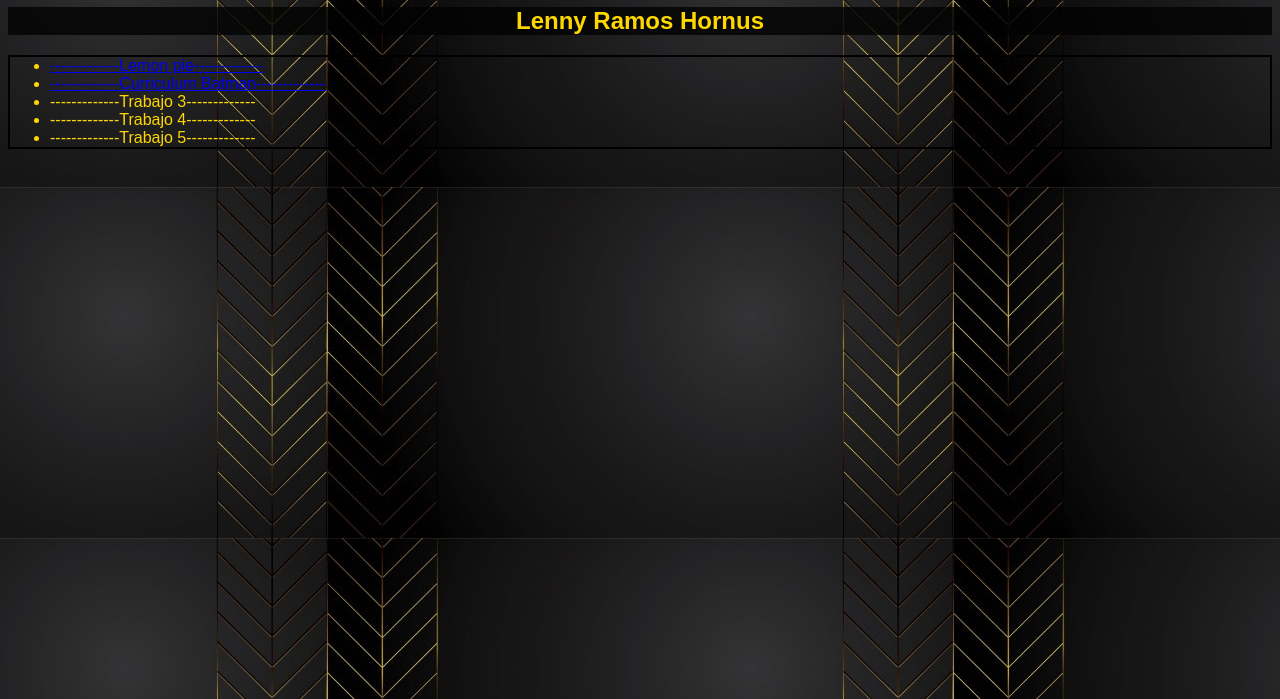
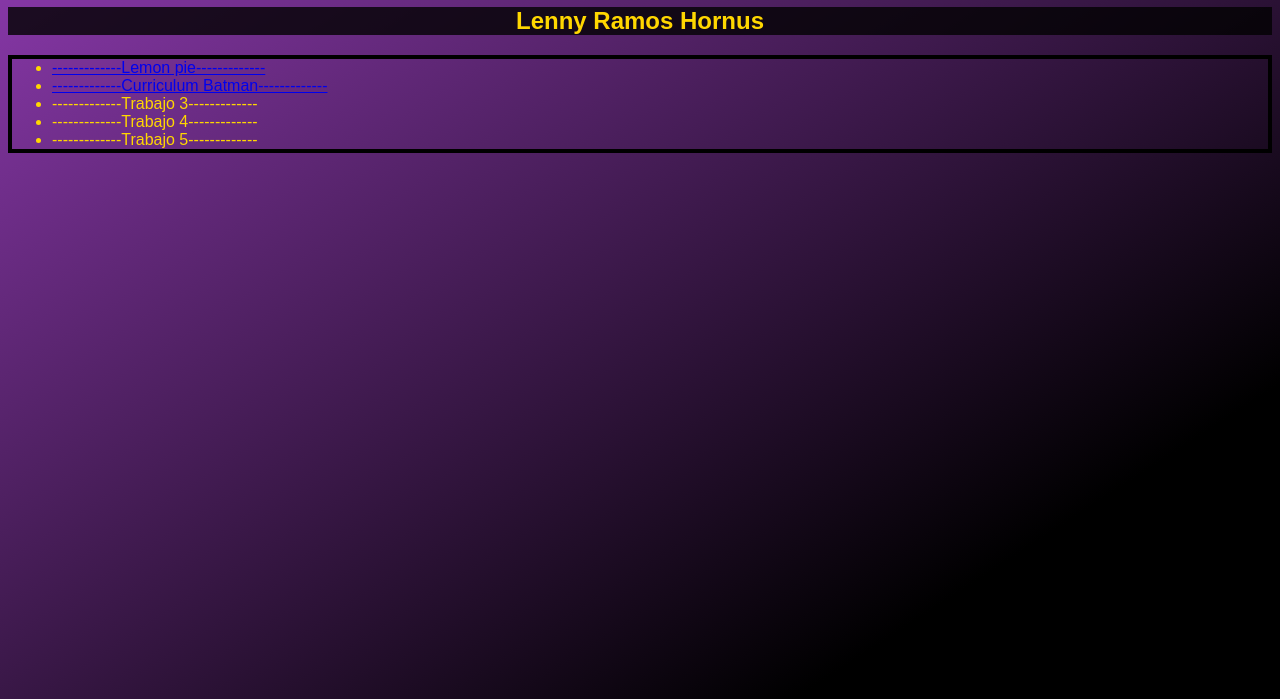
Before and after one commit to LennyHornus/Facultad, a plain HTML site: page index.html in a window 1280 px wide. Shown: the part 117-816 px from the top of the page. Drawn offline with Linux system fonts and the light colour scheme.

Commit message:
cambie repositorio front end1

```diff
--- a/Programacion imperativa/Node/clase7.js
+++ b/Programacion imperativa/Node/clase7.js
@@ -43,7 +43,7 @@ console.log( suficienteLuz === false || movimientoRapido === true);
 //parciales, o si obtiene un 4 en el examen final.
 
 const aprueba = function (eval1, eval2, final) {
-    if ((eval1+eval2)/2 >= 7 || final >= 4){
+    if ((eval1 >7 && eval2 >= 7) || final >= 4){
         return 'Aprobaste pa'
     }else {
         return 'Ni redondeando para arriba pasas'
--- a/frontend1/Actividades/clase7/style.css
+++ b/frontend1/Actividades/clase7/style.css
@@ -1,4 +1,11 @@
 /* Header */
+body{
+    background-color: #000000;
+    background-image: linear-gradient(315deg, #000000 0%, #414141 74%);
+    background-position: center;
+}
+
+
 .div{
     display:flex;
     justify-content: center;
--- a/frontend1/CSS/style.css
+++ b/frontend1/CSS/style.css
@@ -11,8 +11,8 @@ div {
 }
 /* Main content */
 body {
-    background-color: black;
-    background-image: url('../img/posibleFondo3.png');
+    background-color: #923cb5;
+background-image: linear-gradient(147deg, #923cb5 0%, #000000 74%);
     background-position: center;
 }
 h1 {
@@ -27,6 +27,9 @@ h2 {
 }
 ul {
     color:gold;
-    border:black solid 2px;
+    border:black solid 4px;
 }
 /* Footer */
+.blanco{
+    margin-bottom: 562px;
+}
--- a/index.html
+++ b/index.html
@@ -23,7 +23,7 @@
         </ul>
     </main>
     <footer>
-        <br><br><br><br><br><br><br><br><br><br><br><br><br><br><br><br><br><br><br><br><br><br><br><br><br><br><br><br><br><br>
+        <div class="blanco"></div>
         <a href="mailto:lennyrh25@gmail.com"><img width="166" height="125" src="https://upload.wikimedia.org/wikipedia/commons/thumb/7/7e/Gmail_icon_%282020%29.svg/1200px-Gmail_icon_%282020%29.svg.png"></a>
         <a href="https://www.digitalhouse.com" target="_blank"><img width="422" height="125" src='https://www.digitalhouse.com/ar/logo-dh-blanco.png'></a>
     </footer>
```
